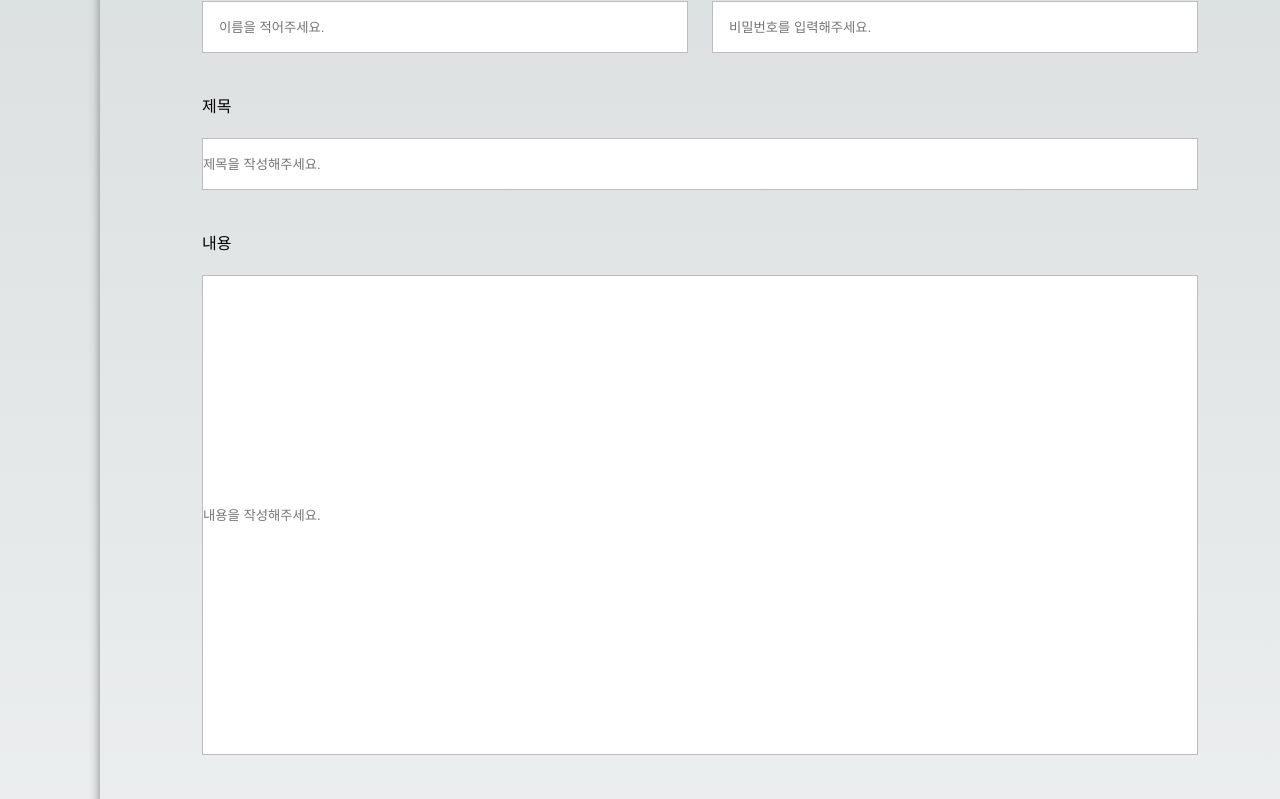
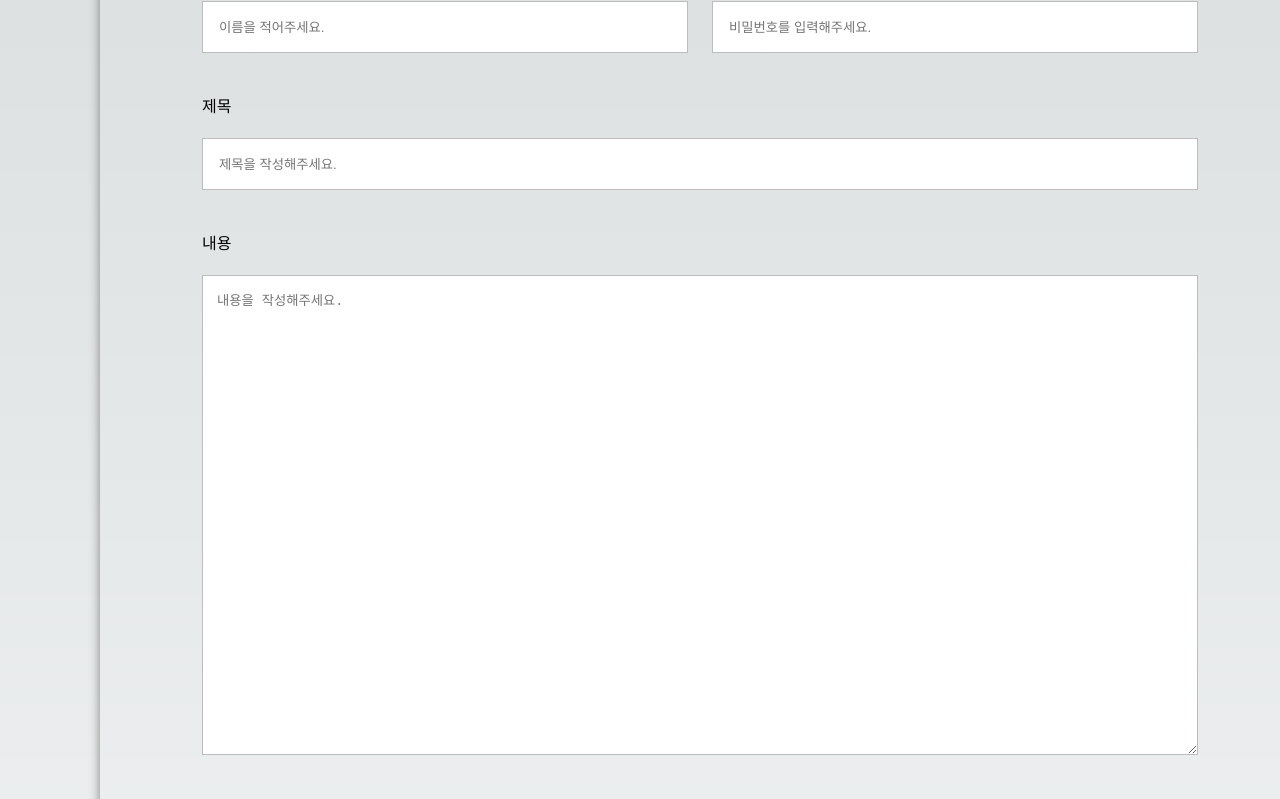
Before and after one commit to Seongju38/CodeCamp_Project, a Next.js app in the folder my-app/: page /boards/new in a window 1280 px wide. Shown: the part 356-1155 px from the top of the page. Built offline with nearby package versions, Linux system fonts and the light colour scheme.

Commit message:
게시물 등록 UI 제작 : 제목 부분 TitleInput에서 SubjectInput으로 이름 변경 및 제목, 내용 Style 속성 수정

```diff
--- a/my-app/pages/boards/new/index.js
+++ b/my-app/pages/boards/new/index.js
@@ -5,7 +5,7 @@ import {
   InputWrapper,
   Label,
   WriterInput,
-  TitleInput,
+  SubjectInput,
   ContentInput,
   ZipCodeWrapper,
   ZipCodeInput,
@@ -37,7 +37,7 @@ export default function () {
       </WriterWrapper>
       <InputWrapper>
         <Label>제목</Label>
-        <TitleInput type="text" placeholder="제목을 작성해주세요." />
+        <SubjectInput type="text" placeholder="제목을 작성해주세요." />
       </InputWrapper>
       <InputWrapper>
         <Label>내용</Label>
--- a/my-app/styles/boards-new.js
+++ b/my-app/styles/boards-new.js
@@ -42,16 +42,18 @@ export const WriterInput = styled.input`
   padding-left: 16px;
 `;
 
-export const TitleInput = styled.input`
+export const SubjectInput = styled.input`
   width: 996px;
   height: 52px;
   border: 1px solid #bdbdbd;
+  padding-left: 16px;
 `;
 
-export const ContentInput = styled.input`
+export const ContentInput = styled.textarea`
   width: 996px;
   height: 480px;
   border: 1px solid #bdbdbd;
+  padding: 14px;
 `;
 
 export const ZipCodeWrapper = styled.div`
```
